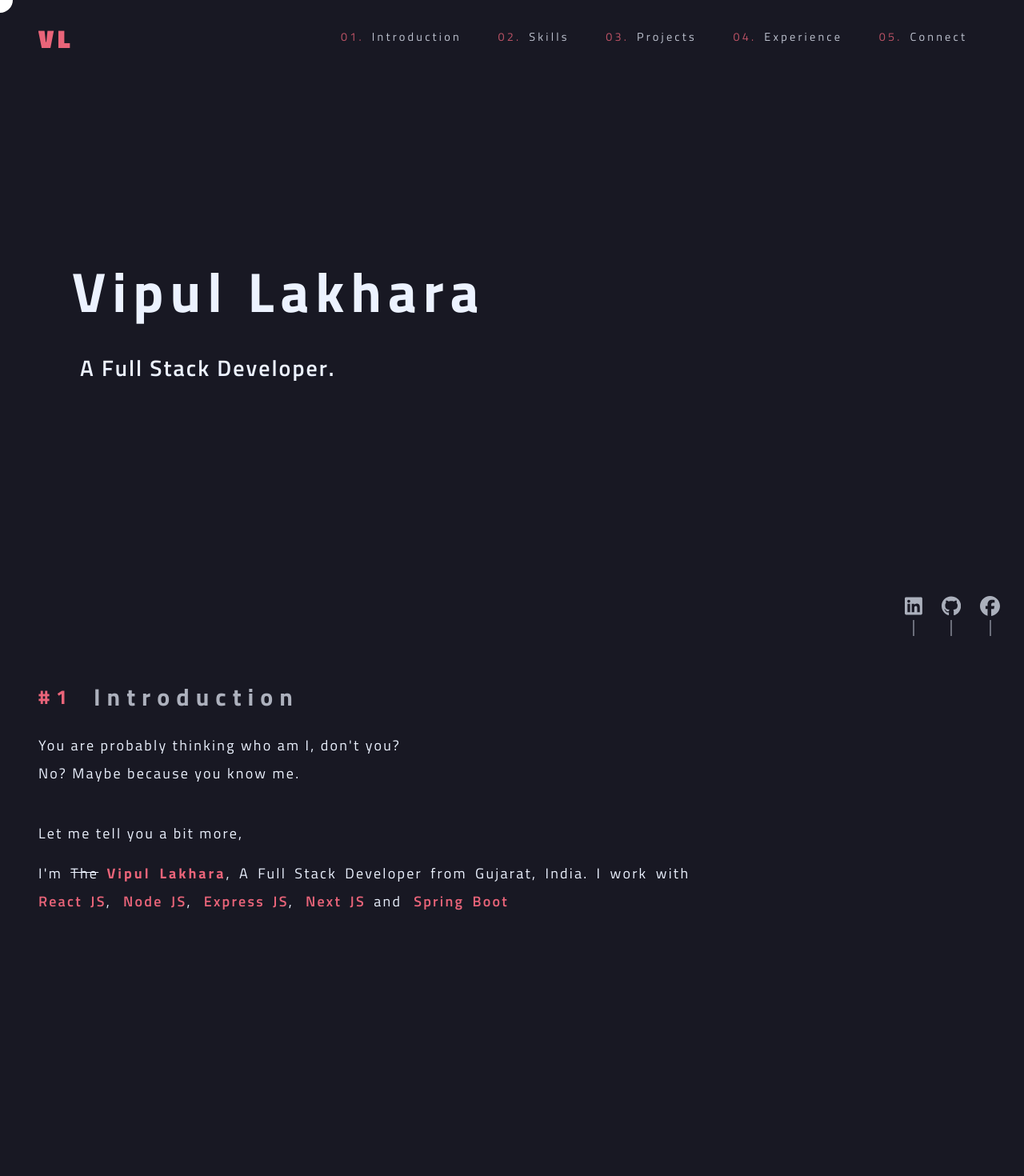
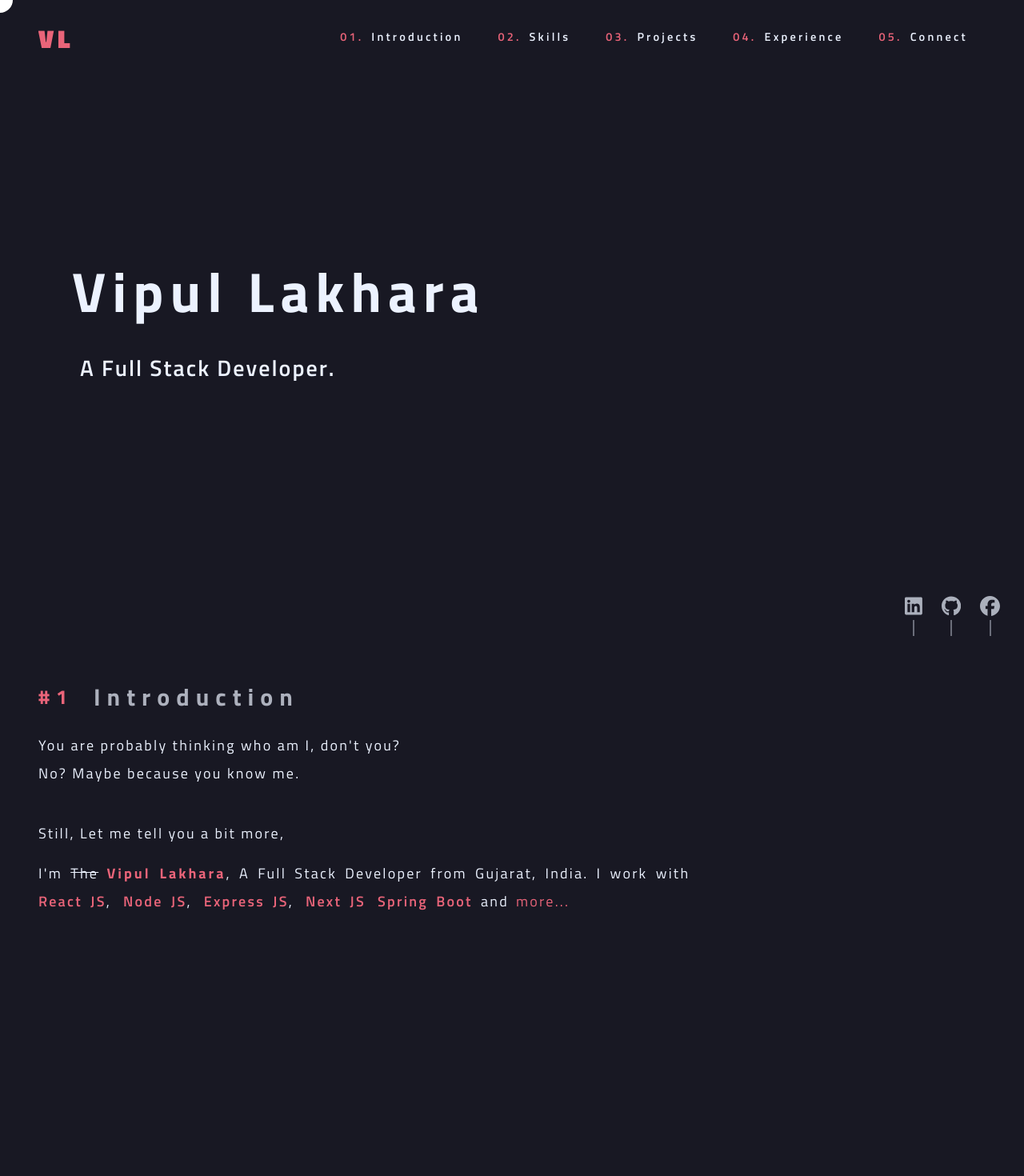
Before and after one commit to vlakhara/Portfolio, a React (Create React App) app: page / in a window 1280 px wide. Shown: the top 1470 px of the page at 80% size. Built offline with nearby package versions, Linux system fonts and the light colour scheme.

Commit message:
remove unused code

```diff
--- a/src/components/Content.js
+++ b/src/components/Content.js
@@ -1,18 +1,7 @@
-import React, { useContext } from "react";
-import { CursorContext } from "../Context";
+import React from "react";
 
-const Content = ({ cVariant, children }) => {
-  const { mouseEnter, mouseLeave } = useContext(CursorContext);
-
-  return (
-    <div
-      className="content"
-      onMouseEnter={() => mouseEnter(cVariant)}
-      onMouseLeave={mouseLeave}
-    >
-      {children}
-    </div>
-  );
+const Content = ({ children }) => {
+  return <div className="content">{children}</div>;
 };
 
 export default Content;
--- a/src/components/navbar/index.jsx
+++ b/src/components/navbar/index.jsx
@@ -12,26 +12,19 @@ const classes = {
 const Navbar = () => {
   const { mouseEnter, mouseLeave } = useContext(CursorContext);
   const [show, setShow] = useState(true);
-  const [menuItems, setMenuItems] = useState([
+  const menuItems = [
     { label: "Introduction", class: classes.normal },
     { label: "Skills", class: classes.normal },
     { label: "Projects", class: classes.normal },
     { label: "Experience", class: classes.normal },
     { label: "Connect", class: classes.normal },
-  ]);
+  ];
 
   const controlNavbar = () => {
     if (window.scrollY > 250) {
       setShow(false);
     } else {
       setShow(true);
-      setMenuItems([
-        { label: "Introduction", class: classes.normal },
-        { label: "Skills", class: classes.normal },
-        { label: "Projects", class: classes.normal },
-        { label: "Experience", class: classes.normal },
-        { label: "Connect", class: classes.normal },
-      ]);
     }
   };
 
@@ -74,15 +67,6 @@ const Navbar = () => {
                 href={"#" + item.label}
                 onClick={() => {
                   scrollToTop(item.label);
-                  setMenuItems((prev) =>
-                    prev.map((newItem) => {
-                      if (item.label === newItem.label) {
-                        return { ...newItem, class: classes.active };
-                      } else {
-                        return { ...newItem, class: classes.normal };
-                      }
-                    })
-                  );
                 }}
               >
                 <p className="nav-marker">0{index + 1}.</p> {item.label}
--- a/src/components/navbar/navbar.css
+++ b/src/components/navbar/navbar.css
@@ -60,16 +60,6 @@
 .navItem:hover:after {
   width: 100%;
 }
-.navItem.active:after {
-  width: 100%;
-}
-.navItem:not(.active) {
-  opacity: 0.8;
-}
-.navItem:not(.active) > a {
-  opacity: 0.8;
-  font-weight: 400;
-}
 
 .nav-marker {
   color: var(--IRed);
--- a/src/index.css
+++ b/src/index.css
@@ -46,6 +46,7 @@ body {
   left: 0;
   z-index: 100;
   pointer-events: none;
+  transition: height 400ms ease, width 400ms ease;
 }
 
 .marker {
@@ -128,6 +129,18 @@ body {
   margin-left: 15px;
 }
 
+.more {
+  color: var(--IRed);
+  margin-left: 9px;
+  text-decoration: none;
+  border-bottom: 0px solid var(--IRed);
+  transition: border 100ms ease, color 100ms ease;
+}
+
+.more:hover {
+  border-bottom: 2px solid var(--IRed);
+}
+
 @media (max-width: 650px) {
   .marker::after,
   .cursor {
--- a/src/pages/about/index.js
+++ b/src/pages/about/index.js
@@ -1,26 +1,54 @@
+import React, { useContext } from "react";
 import Content from "../../components/Content";
 import Header from "../../components/Header";
 import Title from "../../components/Title";
+import { CursorContext } from "../../Context";
+import { scrollToTop } from "../../utils";
 
 const About = () => {
+  const { mouseEnter, mouseLeave } = useContext(CursorContext);
+
   return (
     <Header id="Introduction">
       <Title id="Introduction" page={1} />
-      <Content cVariant="link">
-        <p className="spaced-text">
+      <Content>
+        <p
+          className="spaced-text"
+          onMouseLeave={mouseLeave}
+          onMouseEnter={() => mouseEnter("link")}
+        >
           You are probably thinking who am I, don't you?
         </p>
-        <p className="spaced-text">No? Maybe because you know me.</p>
-        <div className="intro">
-          <p className="intro-start spaced-text">Let me tell you a bit more,</p>
+        <p
+          className="spaced-text"
+          onMouseLeave={mouseLeave}
+          onMouseEnter={() => mouseEnter("link")}
+        >
+          No? Maybe because you know me.
+        </p>
+        <div
+          className="intro"
+          onMouseLeave={mouseLeave}
+          onMouseEnter={() => mouseEnter("link")}
+        >
+          <p className="intro-start spaced-text">
+            Still, Let me tell you a bit more,
+          </p>
           <p className="intro-main spaced-text">
             I'm <s>The</s> <name>Vipul Lakhara</name>, A Full Stack Developer
             from Gujarat, India. I work with{" "}
             <span className="about-skill first">React JS</span>,
             <span className="about-skill">Node JS</span>,
             <span className="about-skill">Express JS</span>,
-            <span className="about-skill">Next JS</span> and
-            <span className="about-skill last">Spring Boot</span>
+            <span className="about-skill">Next JS</span>
+            <span className="about-skill last">Spring Boot</span> and
+            <a
+              className="more"
+              href="#skills"
+              onClick={() => scrollToTop("Skills")}
+            >
+              more...
+            </a>
           </p>
         </div>
       </Content>
```
